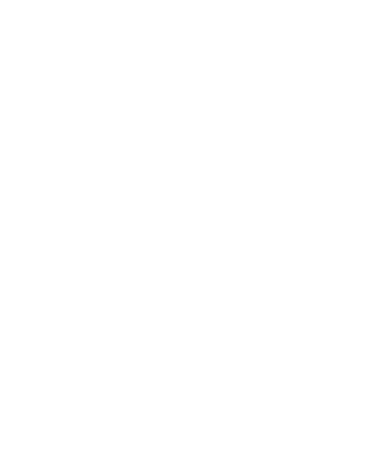
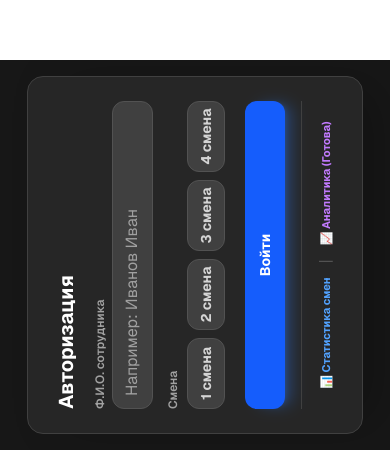
Before and after one commit to theanvarow/Minni-app-for-Werehose-, a Next.js app: page / in a window 390 px wide. Shown: the part 394-844 px from the top of the page. Built offline with nearby package versions, Linux system fonts and the light colour scheme.

Commit message:
fix: resolve mobile orientation rotation tap displacement bug by rotating layout container wrapper instead of root html/body

```diff
--- a/src/app/globals.css
+++ b/src/app/globals.css
@@ -57,7 +57,7 @@
   }
 }
 @media screen and (orientation: portrait) {
-  html, body {
+  #app-wrapper {
     width: 100vh !important;
     height: 100vw !important;
     position: fixed !important;
--- a/src/app/layout.js
+++ b/src/app/layout.js
@@ -35,7 +35,11 @@
       lang="ru"
       className={`${geistSans.variable} ${geistMono.variable} h-full antialiased`}
     >
-      <body className="min-h-full flex flex-col">{children}</body>
+      <body className="min-h-full flex flex-col">
+        <div id="app-wrapper" className="flex-1 flex flex-col min-h-0 min-w-0">
+          {children}
+        </div>
+      </body>
     </html>
   );
 }
```
